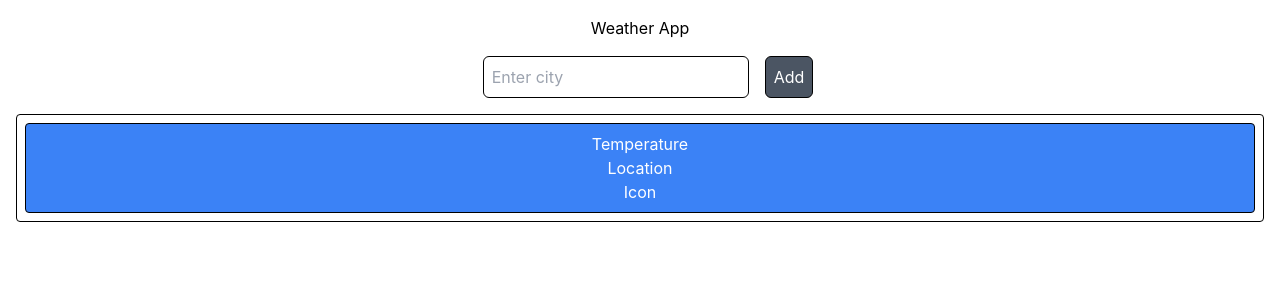
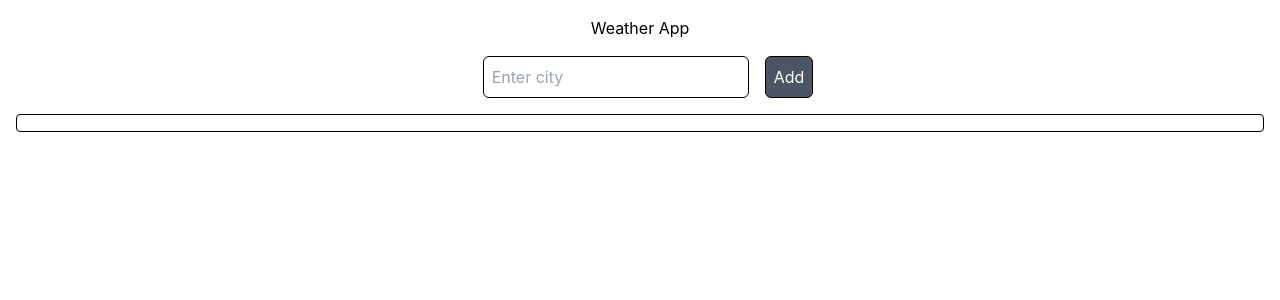
Before and after one commit to Dev-VictorK/react-weather-app, a React (Create React App) app: page / in a window 1280 px wide. Shown: the top 300 px of the page. Built offline with nearby package versions, Linux system fonts and the light colour scheme.

Commit message:
can display data

```diff
--- a/src/App.js
+++ b/src/App.js
@@ -20,7 +20,7 @@ function App() {
     <div className="App m-4">
       Weather App
       <InputForm temperatures={temperatures} setTemperatures={setTemperatures}/>
-      <WidgetPanel/>
+      <WidgetPanel temperatures={temperatures}/>
     </div>
   );
 }
--- a/src/Widget.js
+++ b/src/Widget.js
@@ -1,8 +1,8 @@
 function Widget(props) {
     return (
         <div className="border border-black rounded bg-blue-500 p-2 text-white">
-            <h3>Temperature</h3>
-            <h3>Location</h3>
+            <h3>Temperature: {props.temperature.join("")}</h3>
+            <h3>Location: {props.city}, {props.country}</h3>
             <h3>Icon</h3>
         </div>
     )
--- a/src/WidgetPanel.js
+++ b/src/WidgetPanel.js
@@ -1,9 +1,15 @@
 import Widget from "./Widget";
 
 function WidgetPanel(props) {
-    return(
+
+    const widgets = props.temperatures.map((item, index) => {
+        return <Widget key={index} temperature={item.temperatures}
+            city={item.city} country={item.country_code} />
+    });
+
+    return (
         <div className="border border-black rounded p-2">
-            <Widget/>
+            {widgets}
         </div>
     )
 }
```
